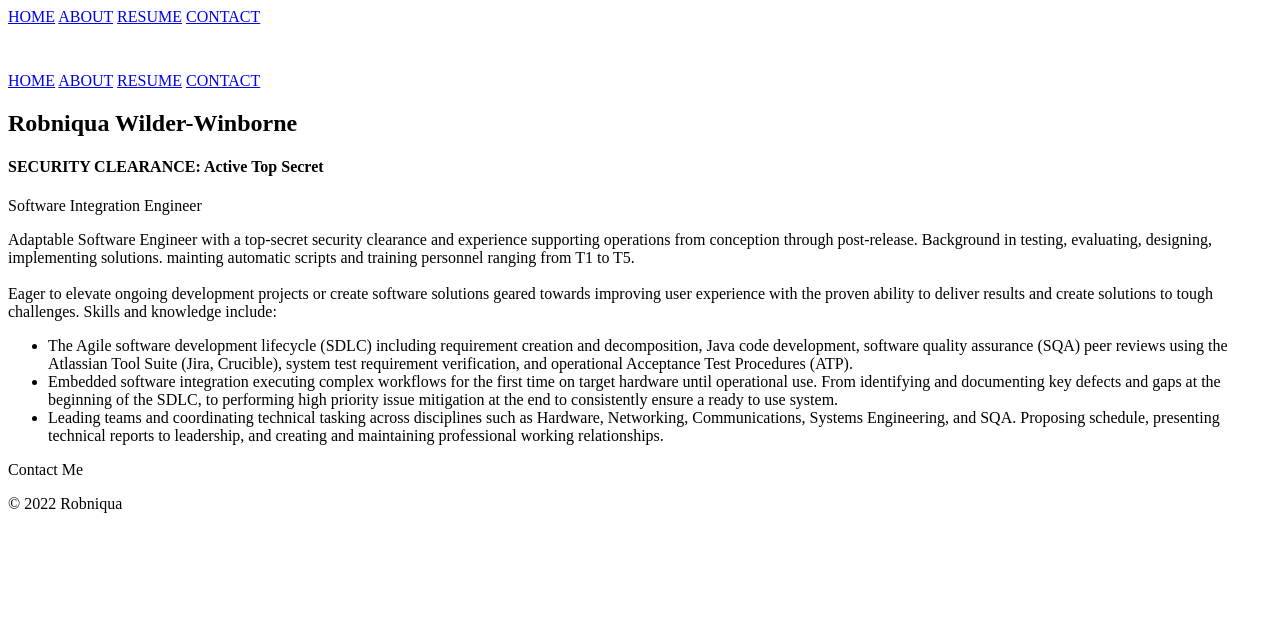
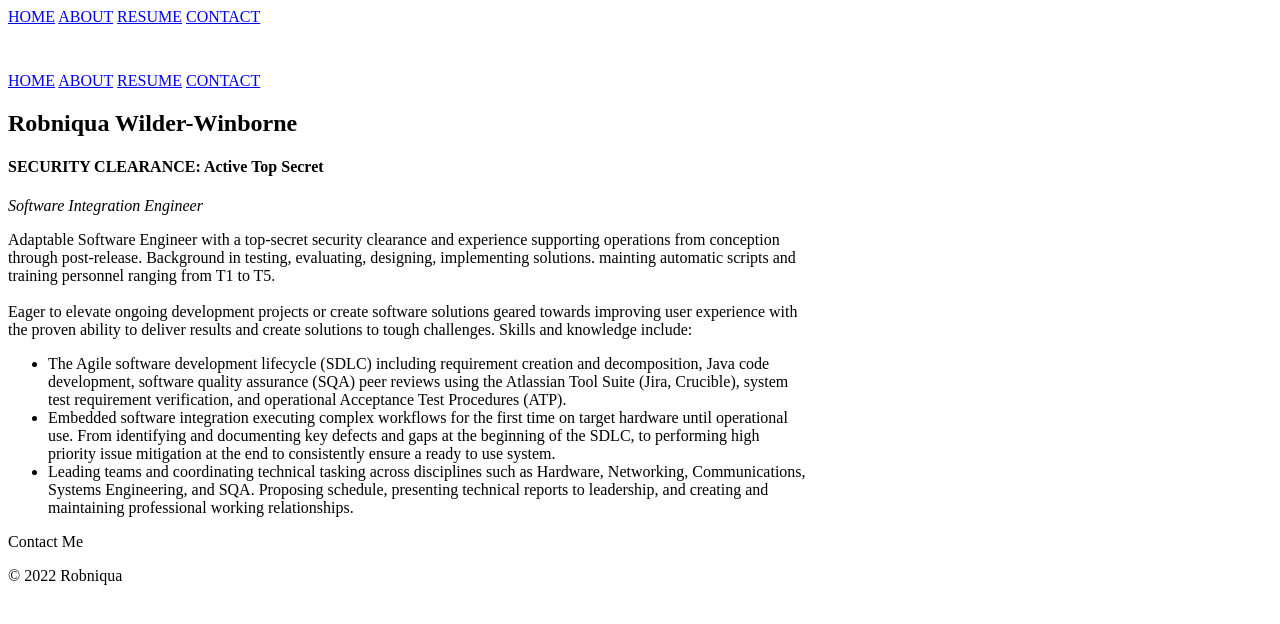
Before and after one commit to Robbie0922/Robniqua-Portfolio, a plain HTML site: page index.html in a window 1280 px wide. Drawn offline with Linux system fonts and the light colour scheme.

Commit message:
Adding style for about section in body

```diff
--- a/index.html
+++ b/index.html
@@ -45,12 +45,13 @@
   </div>
 
 <!-- The About Section -->
-<div id="about">
+<div class="root-container root-content root-center root-padding-64"
+	style="max-width:800px" id="about">
 
-  <h2>Robniqua Wilder-Winborne</h2>
-  <h4>SECURITY CLEARANCE: Active Top Secret</h4>
-  <p>Software Integration Engineer</p>
-  <p>Adaptable Software Engineer with a top-secret security
+    <h2 class="root-wide">Robniqua Wilder-Winborne</h2>
+    <h4 class="root-wide">SECURITY CLEARANCE: Active Top Secret</h4>
+    <p class="root-opacity"><i>Software Integration Engineer</i></p>
+    <p class="root-justify">Adaptable Software Engineer with a top-secret security
     clearance and experience supporting operations from conception through
     post-release. Background in testing, evaluating, designing, implementing
     solutions. mainting automatic scripts and training personnel ranging from
@@ -59,7 +60,7 @@
     geared towards improving user experience with the proven ability to deliver
     results and create solutions to tough challenges. Skills and knowledge include:
   </p>
-    <ul>
+    <ul class="root-justify">
       <li>The Agile software development lifecycle (SDLC) including requirement
         creation and decomposition, Java code development, software quality
         assurance (SQA) peer reviews using the Atlassian Tool Suite (Jira,
```
